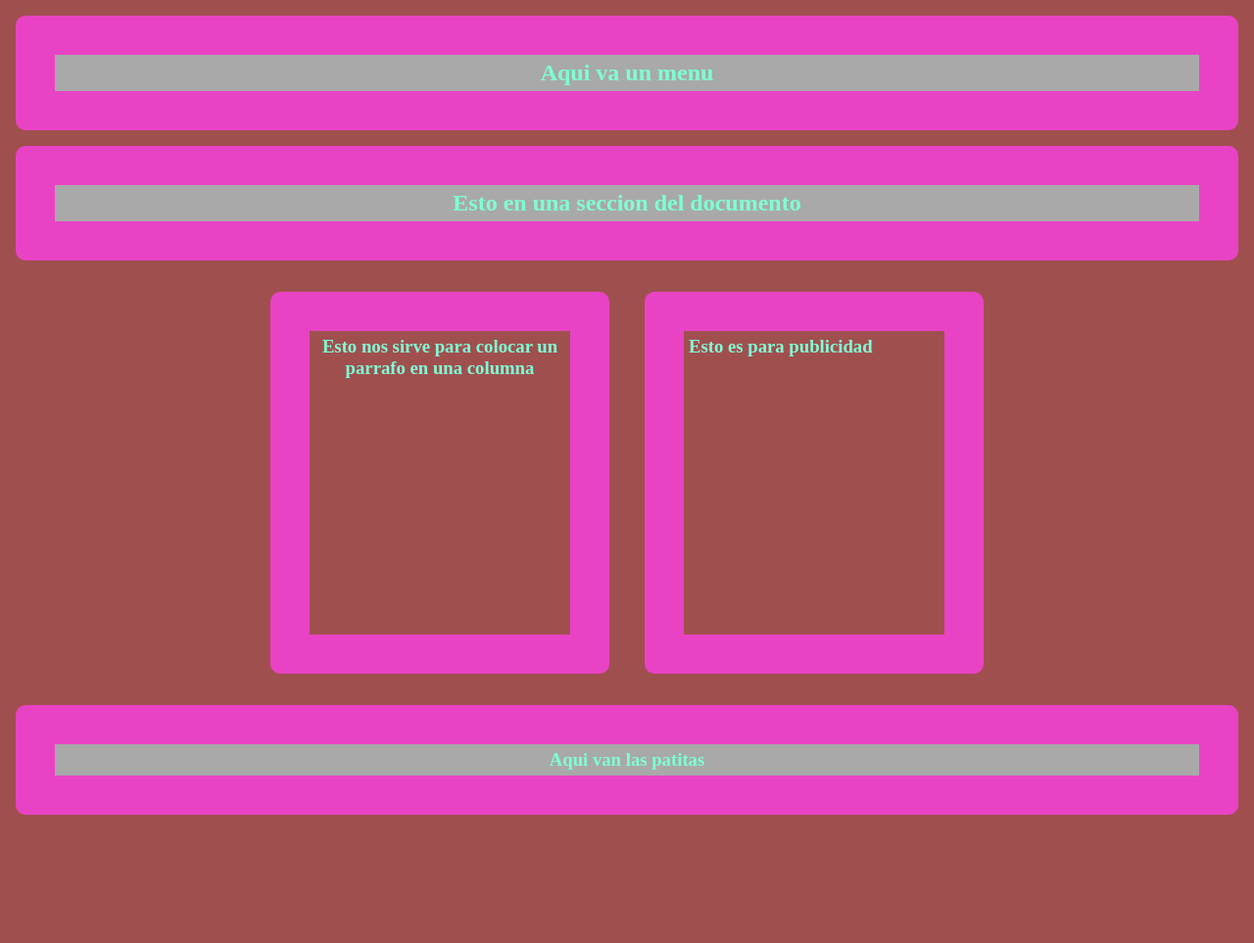
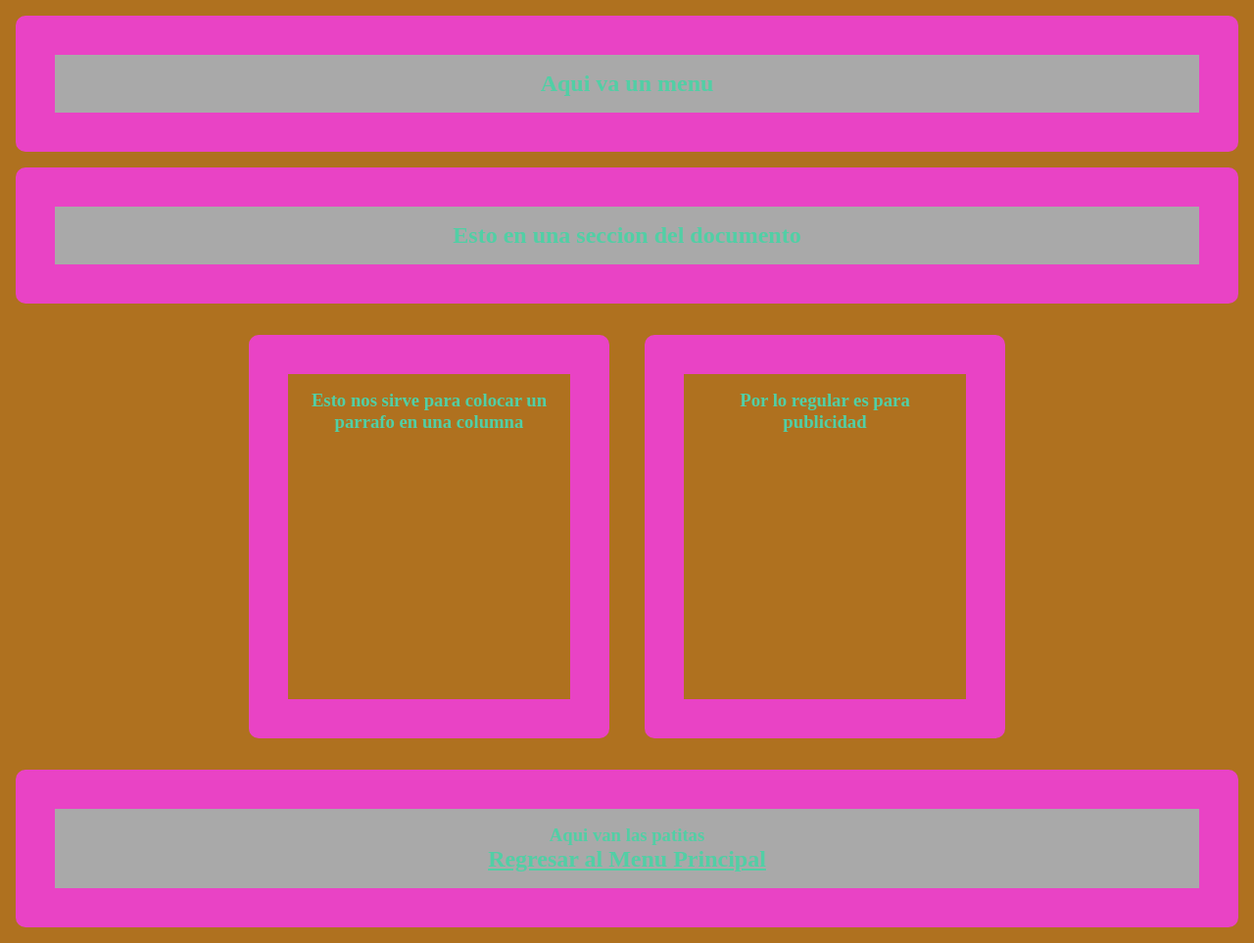
Before and after one commit to MAOAPIM/5IV8_OrtizAvilaMiguelAngel_PWP, a web app: file 02PrimerosPasos/estructura.html in a window 1280 px wide. Shown: the whole page at 98% size. Before the commit the page ends 832 px from the top, so only its background shows below. Run offline with its HTML, style and script files only (its server is not run), Linux system fonts and the light colour scheme.

Commit message:
Enlace de redireccionamiento al Menu principal

```diff
--- a/02PrimerosPasos/css/styleeestructura.css
+++ b/02PrimerosPasos/css/styleeestructura.css
@@ -1,13 +1,13 @@
 *{
     padding: 0;
     margin: 0;
-    color: aquamarine;
+    color: rgb(81, 207, 165);
     text-align: center;
 
 }
 
 html, body{
-    background-color: rgb(160, 79, 79);
+    background-color: rgb(175, 113, 31);
 }
 
 .main-conteiner{
@@ -21,12 +21,12 @@
     border: 40px solid rgb(233, 67, 197);
     margin: 1rem;
     border-radius: 10px;
-    padding: 5px;
+    padding: 1rem;
     text-align: justify;
 }
 
 article, aside{
-    width: 20%;
+   width: 20%;
     display: inline-flex;
     height: 300px;
 }
--- a/02PrimerosPasos/estructura.html
+++ b/02PrimerosPasos/estructura.html
@@ -3,7 +3,7 @@
 <head>
     <meta charset="UTF-8">
     <meta name="viewport" content="width=device-width, initial-scale=1.0">
-    <title>Estructura</title><link rel="stylesheet" href="./css/styleeestructura.css">
+    <title>Estructura Basica</title><link rel="stylesheet" href="./css/styleeestructura.css">
 </head>
 <body>
 
@@ -21,13 +21,15 @@
             <h3>Esto nos sirve para colocar un parrafo en una columna</h3>
         </article>
         <aside>
-            <h3>Esto es para publicidad</h3>
+            <h3>Por lo regular es para publicidad</h3>
         </aside>
        </div>
        <div class="contenier-footer">
-        <footer><H3>Aqui van las patitas</H3></footer>
+        <footer>
+            <h3>Aqui van las patitas</h3>
+            <h2><a href="../index.html">Regresar al Menu Principal</a></h2>
+        </footer>
        </div>
-
     </div>
 </body>
 </html>
```
